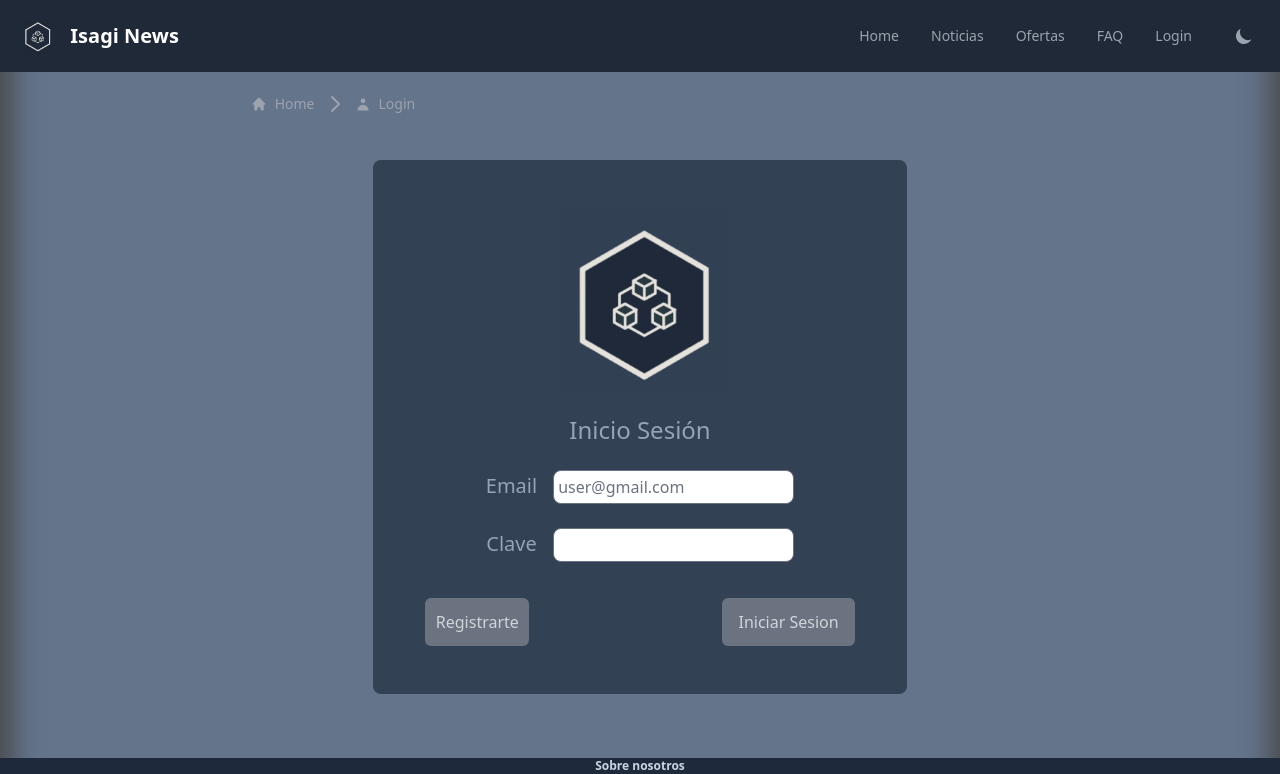
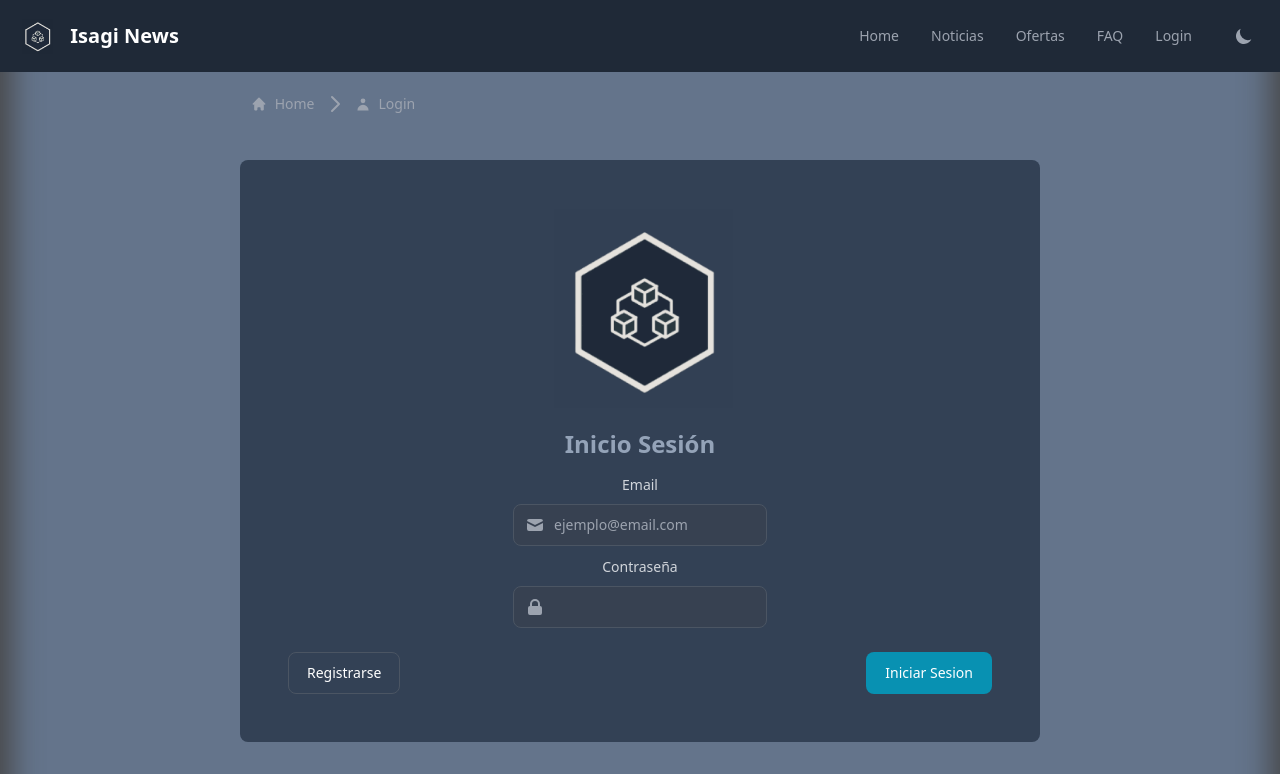
Before and after one commit to IsagiProject/isagi-news-react, a React (Vite) app: page /login in a window 1280 px wide. Shown: the top 774 px of the page. Built offline with nearby package versions, Linux system fonts and the light colour scheme.

Commit message:
Cambio pagina login

```diff
--- a/src/pages/LoginPage.jsx
+++ b/src/pages/LoginPage.jsx
@@ -1,13 +1,16 @@
-import { Link, Navigate } from 'react-router-dom'
+import { Link, Navigate, useNavigate } from 'react-router-dom'
 import logo from '../assets/logo.png'
 import { useState } from 'react'
 import { useAuthActions } from '../hooks/useAuthActions.js'
 import Popup from '../components/modal/Popup.jsx'
+import { Button, Label, TextInput } from 'flowbite-react'
+import { HiLockClosed, HiMail } from 'react-icons/hi'
 
 export function LoginPage() {
   const [loginSuccessful, setLoginSuccessful] = useState(false)
   const { addToken } = useAuthActions()
   const [showPopup, setShowPopup] = useState(false)
+  const navigate = useNavigate()
 
   const handleSubmit = (event) => {
     event.preventDefault()
@@ -45,6 +48,10 @@ export function LoginPage() {
     setShowPopup(false)
   }
 
+  const handleGoToRegister = () => {
+    navigate('/register')
+  }
+
   return (
     <div className='justify-center '>
       <Popup
@@ -57,58 +64,44 @@ export function LoginPage() {
       {loginSuccessful && <Navigate to='/' />}
       <form
         onSubmit={handleSubmit}
-        className=' bg-slate-400 w-6/12 m-auto dark:bg-slate-700 p-12 my-8 justify-center rounded-lg'
+        className=' bg-slate-400 w-3/4 m-auto dark:bg-slate-700 p-12 my-8 justify-center rounded-lg max-md:w-full'
         action=''
       >
-        <img src={logo} className='h-3/6 w-3/6 m-auto mb-5' alt='' />
-        <h1 className='text-2xl text-slate-700 dark:text-slate-400 text-center pb-3'>
+        <img
+          src={logo}
+          className='h-1/3 w-1/3 m-auto mb-5 max-md:h-1/2 max-md:w-1/2'
+          alt=''
+        />
+        <h1 className='text-2xl font-bold text-slate-700 dark:text-slate-400 text-center pb-3'>
           Inicio Sesión
         </h1>
         <div className='justify-items-center text-center'>
-          <label
-            htmlFor='email'
-            className='text-slate-700 dark:text-slate-400 text-xl my-1 text-right'
-          >
-            Email
-          </label>
-          <input
+          <div className='mb-2 block'>
+            <Label htmlFor='email' value='Email' />
+          </div>
+          <TextInput
+            id='email'
             type='email'
-            name='email'
-            className='my-3 p-1 rounded-lg ml-4'
-            placeholder='user@gmail.com'
-            id='email'
+            icon={HiMail}
+            placeholder='ejemplo@email.com'
+            required
           />
-          <br />
-          <label
-            htmlFor='password'
-            className='text-slate-700 dark:text-slate-400 text-xl my-1 text-right'
-          >
-            Clave
-          </label>
-          <input
+          <div className='my-2 block'>
+            <Label htmlFor='password' value='Contraseña' />
+          </div>
+          <TextInput
+            id='password'
             type='password'
-            name='password'
-            className='my-3 p-1 rounded-lg ml-4'
-            id='password'
+            icon={HiLockClosed}
+            required
           />
         </div>
         <br />
-        <div className='flex justify-between'>
-          <button
-            type='button'
-            className='bg-gray-500 px-1 rounded-md hover:bg-slate-800 transition duration-200 mx-1 text-gray-300'
-          >
-            <Link className='block w-24 h-12 pt-3 text-center ' to='/register'>
-              Registrarte
-            </Link>
-          </button>
-
-          <button
-            type='submit'
-            className='bg-gray-500 py-2 px-4 rounded-md hover:bg-slate-800 transition duration-200 mx-1 text-gray-300'
-          >
-            Iniciar Sesion
-          </button>
+        <div className='flex justify-between max-md:flex-col gap-3'>
+          <Button color='light' onClick={handleGoToRegister}>
+            Registrarse
+          </Button>
+          <Button type='submit'>Iniciar Sesion</Button>
         </div>
       </form>
     </div>
```
